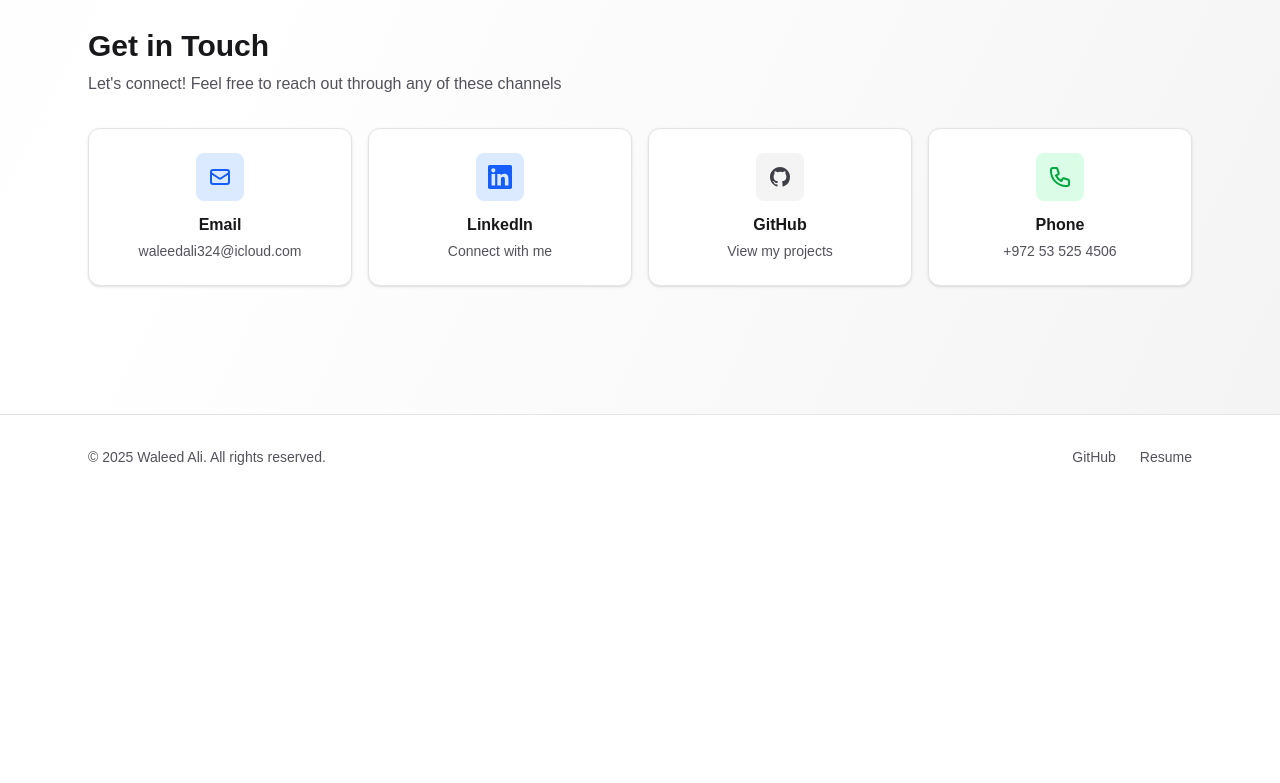
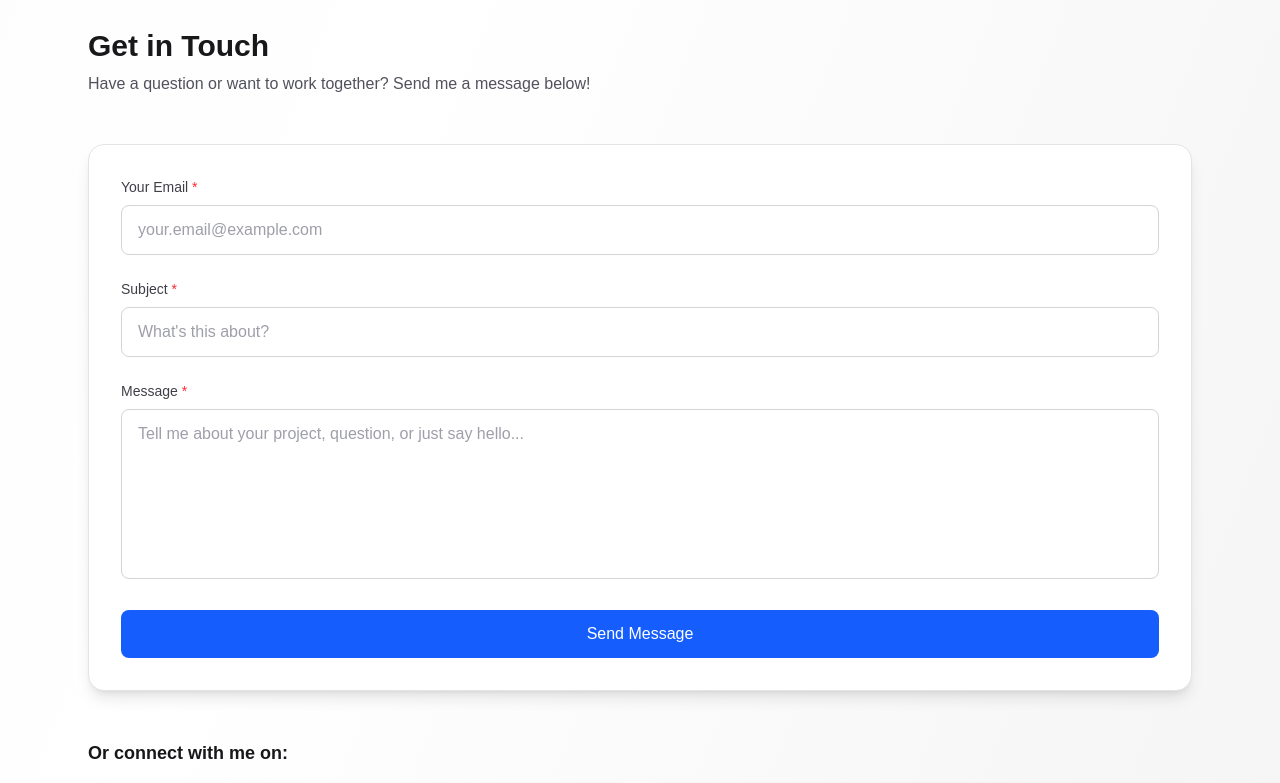
Before and after one commit to waleed399/waleed-portfolio-deployment, a Next.js app: page / in a window 1280 px wide. Shown: the part 2160-2943 px from the top of the page. Before the commit the page ends 2659 px from the top, so only its background shows below. Built offline with nearby package versions, Linux system fonts and the light colour scheme.

Commit message:
Add email functionality to ContactSection component using EmailJS; implement form handling, validation, and submission status feedback. Update package.json and package-lock.json to include @emailjs/browser dependency.

```diff
--- a/components/home/ContactSection.tsx
+++ b/components/home/ContactSection.tsx
@@ -1,47 +1,187 @@
+"use client";
+
+import { useState } from "react";
+import emailjs from "@emailjs/browser";
+
 export default function ContactSection() {
+  const [formData, setFormData] = useState({
+    from_email: "",
+    subject: "",
+    message: "",
+  });
+  const [isSubmitting, setIsSubmitting] = useState(false);
+  const [submitStatus, setSubmitStatus] = useState<{
+    type: "success" | "error" | null;
+    message: string;
+  }>({ type: null, message: "" });
+
+  const handleChange = (
+    e: React.ChangeEvent<HTMLInputElement | HTMLTextAreaElement>
+  ) => {
+    setFormData({
+      ...formData,
+      [e.target.name]: e.target.value,
+    });
+  };
+
+  const handleSubmit = async (e: React.FormEvent<HTMLFormElement>) => {
+    e.preventDefault();
+    setIsSubmitting(true);
+    setSubmitStatus({ type: null, message: "" });
+
+    // EmailJS configuration
+    // You'll need to set these up in your .env.local file:
+    // NEXT_PUBLIC_EMAILJS_SERVICE_ID=your_service_id
+    // NEXT_PUBLIC_EMAILJS_TEMPLATE_ID=your_template_id
+    // NEXT_PUBLIC_EMAILJS_PUBLIC_KEY=your_public_key
+    const serviceId = process.env.NEXT_PUBLIC_EMAILJS_SERVICE_ID;
+    const templateId = process.env.NEXT_PUBLIC_EMAILJS_TEMPLATE_ID;
+    const publicKey = process.env.NEXT_PUBLIC_EMAILJS_PUBLIC_KEY;
+
+    if (!serviceId || !templateId || !publicKey) {
+      setSubmitStatus({
+        type: "error",
+        message:
+          "Email service not configured. Please set up EmailJS environment variables.",
+      });
+      setIsSubmitting(false);
+      return;
+    }
+
+    try {
+      await emailjs.send(
+        serviceId,
+        templateId,
+        {
+          from_email: formData.from_email,
+          subject: formData.subject,
+          message: formData.message,
+          to_email: "waleedali324@icloud.com", // Your email
+        },
+        publicKey
+      );
+
+      setSubmitStatus({
+        type: "success",
+        message: "Message sent successfully! I'll get back to you soon.",
+      });
+      setFormData({ from_email: "", subject: "", message: "" });
+    } catch (error) {
+      console.error("EmailJS error:", error);
+      setSubmitStatus({
+        type: "error",
+        message:
+          "Failed to send message. Please try again or contact me directly at waleedali324@icloud.com",
+      });
+    } finally {
+      setIsSubmitting(false);
+    }
+  };
+
   return (
-    <section className="flex flex-col gap-8 pt-8">
+    <section className="flex flex-col gap-12 pt-8">
       <div>
         <h2 className="text-3xl font-bold text-zinc-900 dark:text-zinc-50">
           Get in Touch
         </h2>
         <p className="mt-2 text-zinc-600 dark:text-zinc-400">
-          Let's connect! Feel free to reach out through any of these channels
+          Have a question or want to work together? Send me a message below!
         </p>
       </div>
 
-      <div className="grid gap-4 sm:grid-cols-2 lg:grid-cols-4">
-        <a
-          href="mailto:waleedali324@icloud.com"
-          target="_blank"
-          rel="noopener noreferrer"
-          className="group relative flex flex-col items-center gap-3 overflow-hidden rounded-xl border border-zinc-200 bg-white p-6 shadow-sm transition-all duration-300 hover:-translate-y-1 hover:scale-105 hover:border-blue-300 hover:bg-blue-50 hover:shadow-lg hover:shadow-blue-100 dark:border-zinc-800 dark:bg-zinc-900 dark:hover:border-blue-700 dark:hover:bg-blue-950/30 dark:hover:shadow-blue-900/20"
+      {/* Main Email Form */}
+      <div className="rounded-2xl border border-zinc-200 bg-white p-8 shadow-lg dark:border-zinc-800 dark:bg-zinc-900">
+        <form onSubmit={handleSubmit} className="flex flex-col gap-6">
+          {/* Sender Email */}
+          <div>
+            <label
+              htmlFor="from_email"
+              className="mb-2 block text-sm font-medium text-zinc-700 dark:text-zinc-300"
             >
-          <div className="flex h-12 w-12 items-center justify-center rounded-lg bg-blue-100 dark:bg-blue-900/30">
-            <svg
-              className="h-6 w-6 text-blue-600 transition-transform duration-300 group-hover:scale-110 group-hover:rotate-3 dark:text-blue-400"
-              fill="none"
-              viewBox="0 0 24 24"
-              stroke="currentColor"
+              Your Email <span className="text-red-500">*</span>
+            </label>
+            <input
+              type="email"
+              id="from_email"
+              name="from_email"
+              value={formData.from_email}
+              onChange={handleChange}
+              required
+              placeholder="your.email@example.com"
+              className="w-full rounded-lg border border-zinc-300 bg-white px-4 py-3 text-zinc-900 placeholder-zinc-400 transition-colors focus:border-blue-500 focus:outline-none focus:ring-2 focus:ring-blue-500/20 dark:border-zinc-700 dark:bg-zinc-800 dark:text-zinc-50 dark:placeholder-zinc-500 dark:focus:border-blue-400"
+            />
+          </div>
+
+          {/* Subject */}
+          <div>
+            <label
+              htmlFor="subject"
+              className="mb-2 block text-sm font-medium text-zinc-700 dark:text-zinc-300"
             >
-              <path
-                strokeLinecap="round"
-                strokeLinejoin="round"
-                strokeWidth={2}
-                d="M3 8l7.89 5.26a2 2 0 002.22 0L21 8M5 19h14a2 2 0 002-2V7a2 2 0 00-2-2H5a2 2 0 00-2 2v10a2 2 0 002 2z"
+              Subject <span className="text-red-500">*</span>
+            </label>
+            <input
+              type="text"
+              id="subject"
+              name="subject"
+              value={formData.subject}
+              onChange={handleChange}
+              required
+              placeholder="What's this about?"
+              className="w-full rounded-lg border border-zinc-300 bg-white px-4 py-3 text-zinc-900 placeholder-zinc-400 transition-colors focus:border-blue-500 focus:outline-none focus:ring-2 focus:ring-blue-500/20 dark:border-zinc-700 dark:bg-zinc-800 dark:text-zinc-50 dark:placeholder-zinc-500 dark:focus:border-blue-400"
             />
-            </svg>
           </div>
-          <div className="text-center">
-            <h3 className="font-semibold text-zinc-900 transition-colors group-hover:text-blue-700 dark:text-zinc-50 dark:group-hover:text-blue-400">
-              Email
+
+          {/* Message */}
+          <div>
+            <label
+              htmlFor="message"
+              className="mb-2 block text-sm font-medium text-zinc-700 dark:text-zinc-300"
+            >
+              Message <span className="text-red-500">*</span>
+            </label>
+            <textarea
+              id="message"
+              name="message"
+              value={formData.message}
+              onChange={handleChange}
+              required
+              rows={6}
+              placeholder="Tell me about your project, question, or just say hello..."
+              className="w-full resize-none rounded-lg border border-zinc-300 bg-white px-4 py-3 text-zinc-900 placeholder-zinc-400 transition-colors focus:border-blue-500 focus:outline-none focus:ring-2 focus:ring-blue-500/20 dark:border-zinc-700 dark:bg-zinc-800 dark:text-zinc-50 dark:placeholder-zinc-500 dark:focus:border-blue-400"
+            />
+          </div>
+
+          {/* Submit Button */}
+          <button
+            type="submit"
+            disabled={isSubmitting}
+            className="rounded-lg bg-blue-600 px-6 py-3 font-medium text-white transition-colors hover:bg-blue-700 focus:outline-none focus:ring-2 focus:ring-blue-500 focus:ring-offset-2 disabled:cursor-not-allowed disabled:opacity-50 dark:bg-blue-500 dark:hover:bg-blue-600 dark:focus:ring-offset-zinc-900"
+          >
+            {isSubmitting ? "Sending..." : "Send Message"}
+          </button>
+
+          {/* Status Message */}
+          {submitStatus.type && (
+            <div
+              className={`rounded-lg p-4 ${
+                submitStatus.type === "success"
+                  ? "bg-green-50 text-green-800 dark:bg-green-900/20 dark:text-green-400"
+                  : "bg-red-50 text-red-800 dark:bg-red-900/20 dark:text-red-400"
+              }`}
+            >
+              {submitStatus.message}
+            </div>
+          )}
+        </form>
+      </div>
+
+      {/* Secondary Contact Links */}
+      <div>
+        <h3 className="mb-4 text-lg font-semibold text-zinc-900 dark:text-zinc-50">
+          Or connect with me on:
         </h3>
-            <p className="mt-1 text-sm text-zinc-600 dark:text-zinc-400">
-              waleedali324@icloud.com
-            </p>
-          </div>
-        </a>
-
+        <div className="grid gap-4 sm:grid-cols-2">
           <a
             href="https://www.linkedin.com/in/waleed-ali99/"
             target="_blank"
@@ -63,35 +203,6 @@ export default function ContactSection() {
               </h3>
               <p className="mt-1 text-sm text-zinc-600 dark:text-zinc-400">
                 Connect with me
-            </p>
-          </div>
-        </a>
-
-        <a
-          href="https://github.com/waleed399"
-          target="_blank"
-          rel="noopener noreferrer"
-          className="group relative flex flex-col items-center gap-3 overflow-hidden rounded-xl border border-zinc-200 bg-white p-6 shadow-sm transition-all duration-300 hover:-translate-y-1 hover:scale-105 hover:border-zinc-400 hover:bg-zinc-50 hover:shadow-lg hover:shadow-zinc-200 dark:border-zinc-800 dark:bg-zinc-900 dark:hover:border-zinc-600 dark:hover:bg-zinc-800 dark:hover:shadow-zinc-900/50"
-        >
-          <div className="flex h-12 w-12 items-center justify-center rounded-lg bg-zinc-100 dark:bg-zinc-800">
-            <svg
-              className="h-6 w-6 text-zinc-700 transition-transform duration-300 group-hover:scale-110 group-hover:rotate-12 dark:text-zinc-300"
-              fill="currentColor"
-              viewBox="0 0 24 24"
-            >
-              <path
-                fillRule="evenodd"
-                d="M12 2C6.477 2 2 6.484 2 12.017c0 4.425 2.865 8.18 6.839 9.504.5.092.682-.217.682-.483 0-.237-.008-.868-.013-1.703-2.782.605-3.369-1.343-3.369-1.343-.454-1.158-1.11-1.466-1.11-1.466-.908-.62.069-.608.069-.608 1.003.07 1.531 1.032 1.531 1.032.892 1.53 2.341 1.088 2.91.832.092-.647.35-1.088.636-1.338-2.22-.253-4.555-1.113-4.555-4.951 0-1.093.39-1.988 1.029-2.688-.103-.253-.446-1.272.098-2.65 0 0 .84-.27 2.75 1.026A9.564 9.564 0 0112 6.844c.85.004 1.705.115 2.504.337 1.909-1.296 2.747-1.027 2.747-1.027.546 1.379.202 2.398.1 2.651.64.7 1.028 1.595 1.028 2.688 0 3.848-2.339 4.695-4.566 4.943.359.309.678.92.678 1.855 0 1.338-.012 2.419-.012 2.747 0 .268.18.58.688.482A10.019 10.019 0 0022 12.017C22 6.484 17.522 2 12 2z"
-                clipRule="evenodd"
-              />
-            </svg>
-          </div>
-          <div className="text-center">
-            <h3 className="font-semibold text-zinc-900 transition-colors group-hover:text-zinc-900 dark:text-zinc-50">
-              GitHub
-            </h3>
-            <p className="mt-1 text-sm text-zinc-600 dark:text-zinc-400">
-              View my projects
               </p>
             </div>
           </a>
@@ -127,6 +238,7 @@ export default function ContactSection() {
             </div>
           </a>
         </div>
+      </div>
     </section>
   );
 }
--- a/package.json
+++ b/package.json
@@ -9,6 +9,7 @@
     "lint": "eslint"
   },
   "dependencies": {
+    "@emailjs/browser": "^4.4.1",
     "next": "16.0.7",
     "react": "^19.2.1",
     "react-dom": "^19.2.1"
```
Also changed, not shown: 1 other file (tests, documents, lock files or other folders). Lines whose indentation alone changed are shown as unchanged.
